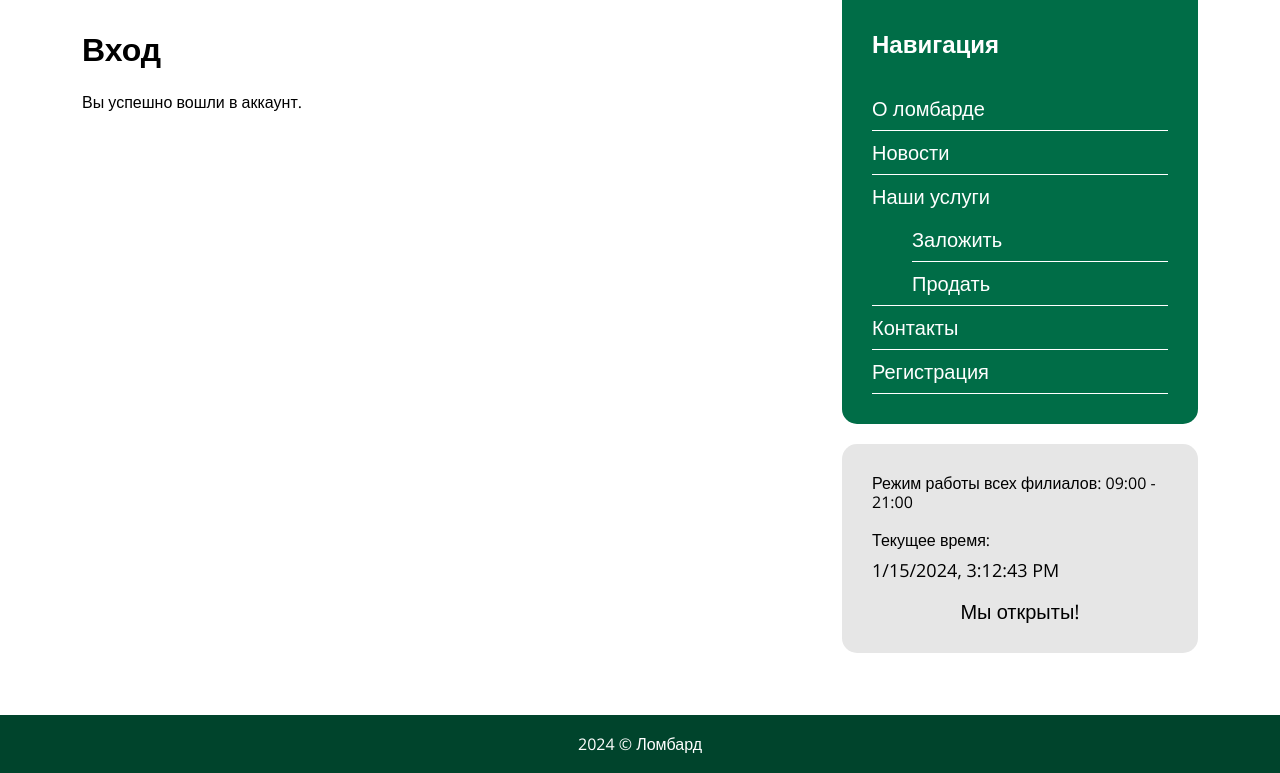
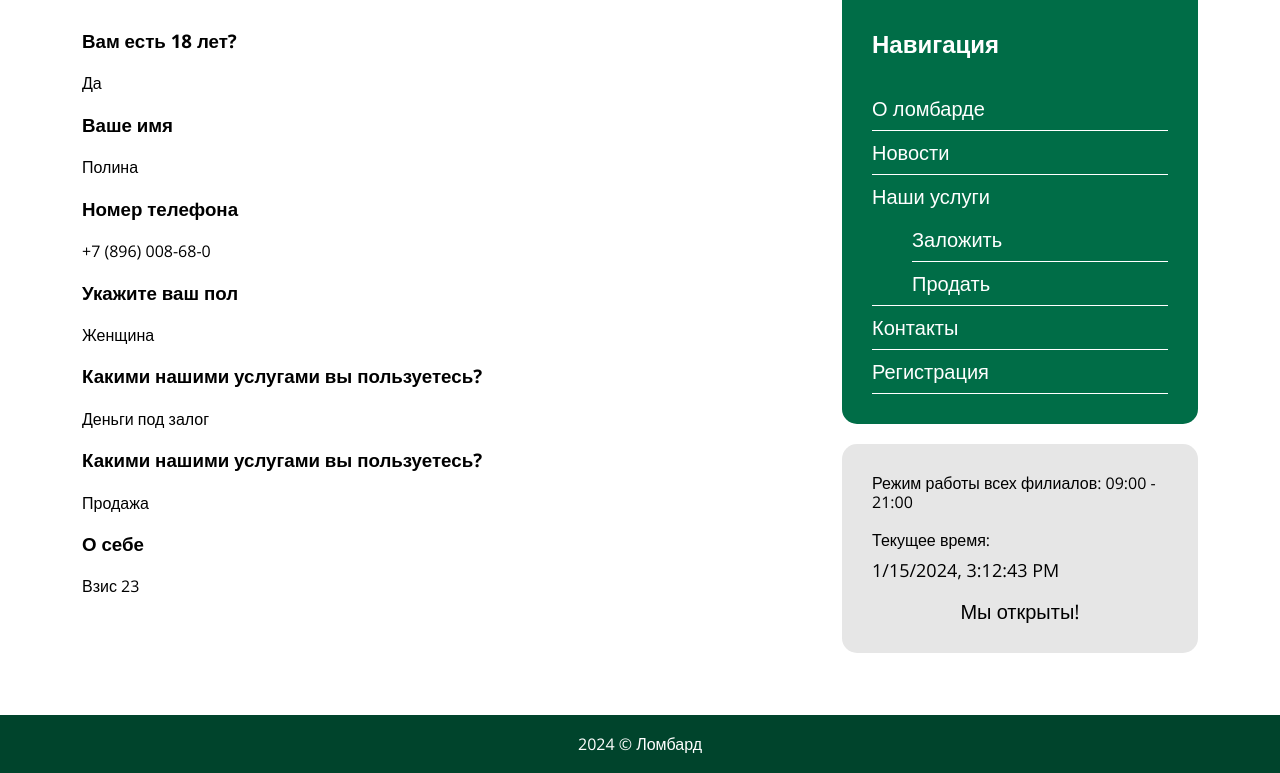
Before and after one commit to drimeya/donstu, a PHP site: page /sign-in/ in a window 1280 px wide. Shown: the part 104-877 px from the top of the page. Run offline with PHP 8.4, Linux system fonts and the light colour scheme.

Commit message:
последнее задание

```diff
--- a/sign-in/index.php
+++ b/sign-in/index.php
@@ -1,4 +1,21 @@
-<?php require($_SERVER['DOCUMENT_ROOT'].'/layout/header.php')?>
-    <h1>Вход</h1>
-    <p>Вы успешно вошли в аккаунт.</p>
-<?php require($_SERVER['DOCUMENT_ROOT'].'/layout/footer.php')?>
+<?if ($_SERVER['REQUEST_METHOD'] == 'POST'):?>
+<?php
+    $data = [];
+    foreach($_POST as $key => $post) {
+        $data[$key] = $post;
+    }
+    file_put_contents(__DIR__ . '/login.php', '<?php $data=' . var_export($data, true) . "; ?>");
+?>
+<?else: ?>
+    <?php require($_SERVER['DOCUMENT_ROOT'].'/layout/header.php')?>
+        <?php
+            include(__DIR__ .'/login.php');
+            foreach ($data as $key => $item) {
+                if (!strpos($key, 'header')) { ?>
+                    <h3><?=$data[explode('-', $key)[0].'-header']?></h3>
+                    <p><?=$item?></p>
+               <? }
+            }
+        ?>
+    <?php require($_SERVER['DOCUMENT_ROOT'].'/layout/footer.php')?>
+<?endif;?>
--- /dev/null
+++ b/sign-in/login.php
@@ -0,0 +1,15 @@
+<?php $data=array (
+  'adult' => 'Да',
+  'name' => 'Полина',
+  'tel' => '+7 (896) 008-68-0',
+  'sex' => 'Женщина',
+  'service-0' => 'Деньги под залог',
+  'service-1' => 'Продажа',
+  'about' => 'Взис 23',
+  'adult-header' => 'Вам есть 18 лет?',
+  'name-header' => 'Ваше имя',
+  'tel-header' => 'Номер телефона',
+  'sex-header' => 'Укажите ваш пол',
+  'service-header' => 'Какими нашими услугами вы пользуетесь?',
+  'about-header' => 'О себе',
+); ?>
```
Also changed, not shown: assets/js/script.js (+16 -19 lines), sign-up/index.php (+4 -4 lines).
